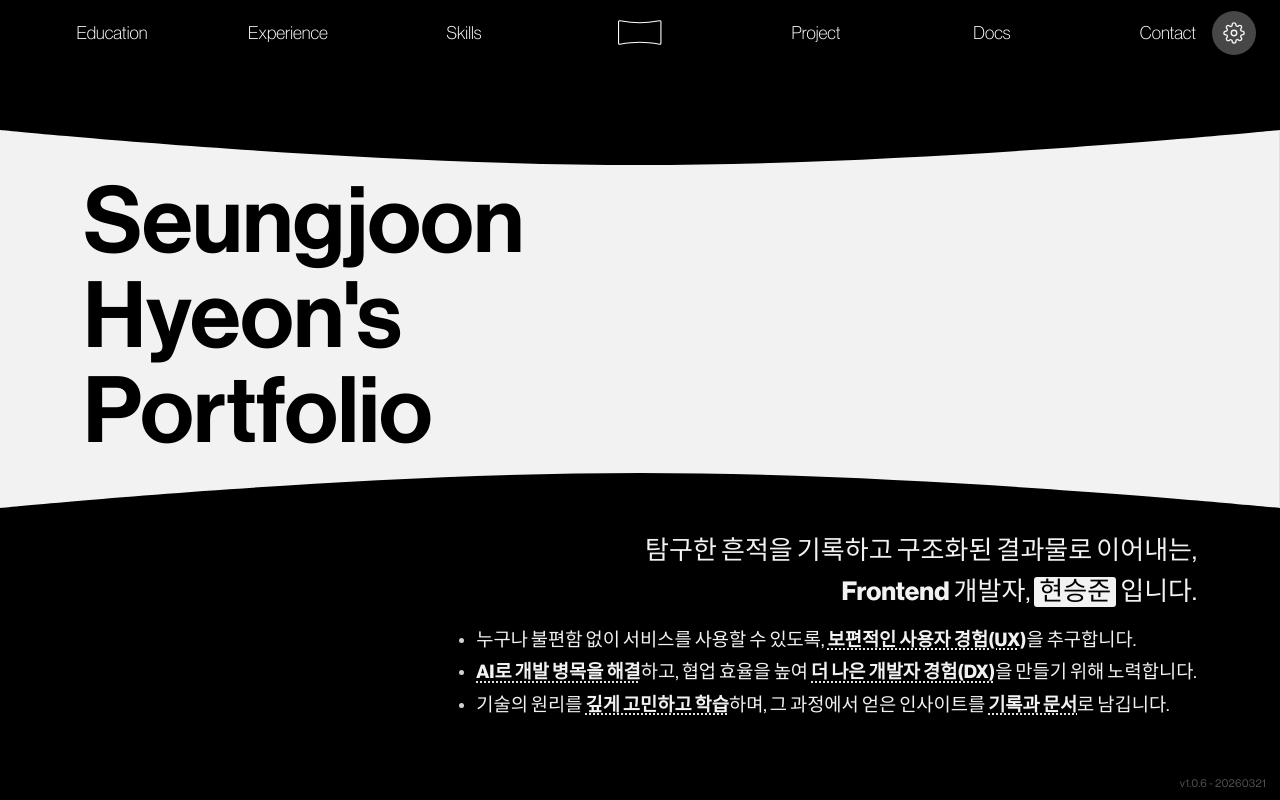
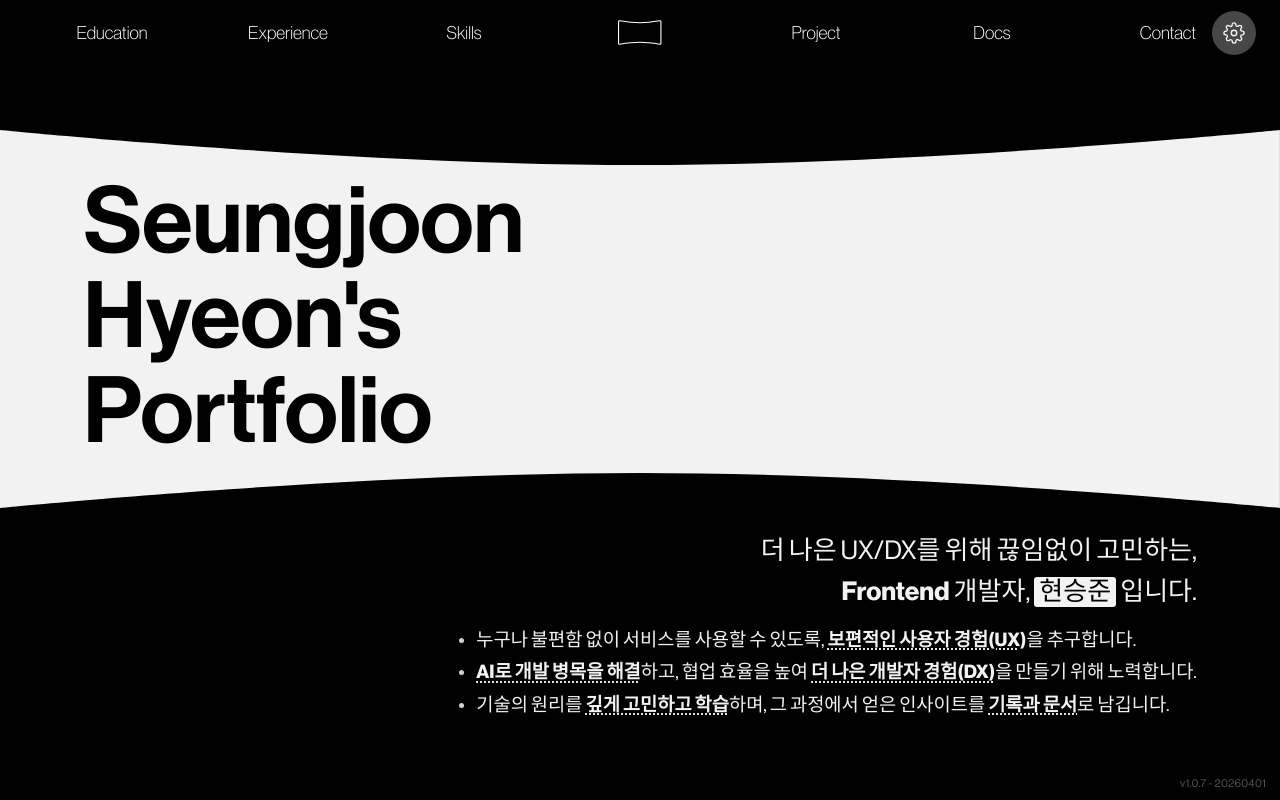
Before and after one commit to seungjoonH/seungjoonH.github.io, a React (Vite) app: page / in a window 1280 px wide. Shown: the top 800 px of the page. Built offline with nearby package versions, Linux system fonts and the light colour scheme; a web font is replaced by a local one.

Commit message:
release: v1.0.7

```diff
--- a/package.json
+++ b/package.json
@@ -1,7 +1,7 @@
 {
   "name": "portfolio",
   "private": true,
-  "version": "1.0.6",
+  "version": "1.0.7",
   "type": "module",
   "scripts": {
     "dev": "vite",
--- a/src/config.js
+++ b/src/config.js
@@ -44,8 +44,8 @@ const language = {
 };
 
 const version = {
-  number: '1.0.6',
-  buildDate: '20260321',
+  number: '1.0.7',
+  buildDate: '20260401',
 };
 
 const contact = {
--- a/src/data/en/translations.js
+++ b/src/data/en/translations.js
@@ -15,7 +15,7 @@ export default {
   },
   main: {
     title: "Seungjoon\nHyeon's\nPortfolio",
-    introduction: "I trace exploration and turn it into structured outcomes,\n**Frontend** developer @[Seungjoon Hyeon].\n\n- So anyone can use services without friction, I pursue @(portfolio)[an inclusive UX].\n- @(ai)[Using AI to clear development bottlenecks], I improve collaboration to build @(dx)[a better DX].\n- I @(renderer)[reflect and learn deeply] about how technology works, and capture insights in @(docs)[notes and docs].",
+    introduction: "Focused on continuously improving UX and DX,\n**Frontend** developer @[Seungjoon Hyeon].\n\n- So anyone can use services without friction, I pursue @(portfolio)[an inclusive UX].\n- @(ai)[Using AI to clear development bottlenecks], I improve collaboration to build @(dx)[a better DX].\n- I @(renderer)[reflect and learn deeply] about how technology works, and capture insights in @(docs)[notes and docs].",
     introLink: {
       popupLead: 'Spoiler',
       rowPortfolio: 'Personal portfolio',
--- a/src/data/ko/translations.js
+++ b/src/data/ko/translations.js
@@ -15,7 +15,7 @@ export default {
   },
   main: {
     title: "Seungjoon\nHyeon's\nPortfolio",
-    introduction: "탐구한 흔적을 기록하고 구조화된 결과물로 이어내는,\n**Frontend** 개발자, @[현승준] 입니다.\n\n- 누구나 불편함 없이 서비스를 사용할 수 있도록, @(portfolio)[보편적인 사용자 경험(UX)]을 추구합니다.\n- @(ai)[AI로 개발 병목을 해결]하고, 협업 효율을 높여 @(dx)[더 나은 개발자 경험(DX)]을 만들기 위해 노력합니다.\n- 기술의 원리를 @(renderer)[깊게 고민하고 학습]하며, 그 과정에서 얻은 인사이트를 @(docs)[기록과 문서]로 남깁니다.",
+    introduction: "더 나은 UX/DX를 위해 끊임없이 고민하는,\n**Frontend** 개발자, @[현승준] 입니다.\n\n- 누구나 불편함 없이 서비스를 사용할 수 있도록, @(portfolio)[보편적인 사용자 경험(UX)]을 추구합니다.\n- @(ai)[AI로 개발 병목을 해결]하고, 협업 효율을 높여 @(dx)[더 나은 개발자 경험(DX)]을 만들기 위해 노력합니다.\n- 기술의 원리를 @(renderer)[깊게 고민하고 학습]하며, 그 과정에서 얻은 인사이트를 @(docs)[기록과 문서]로 남깁니다.",
     introLink: {
       popupLead: '스포일러',
       rowPortfolio: '개인 포트폴리오',
```
Also changed, not shown: 1 other file (tests, documents, lock files or other folders).
